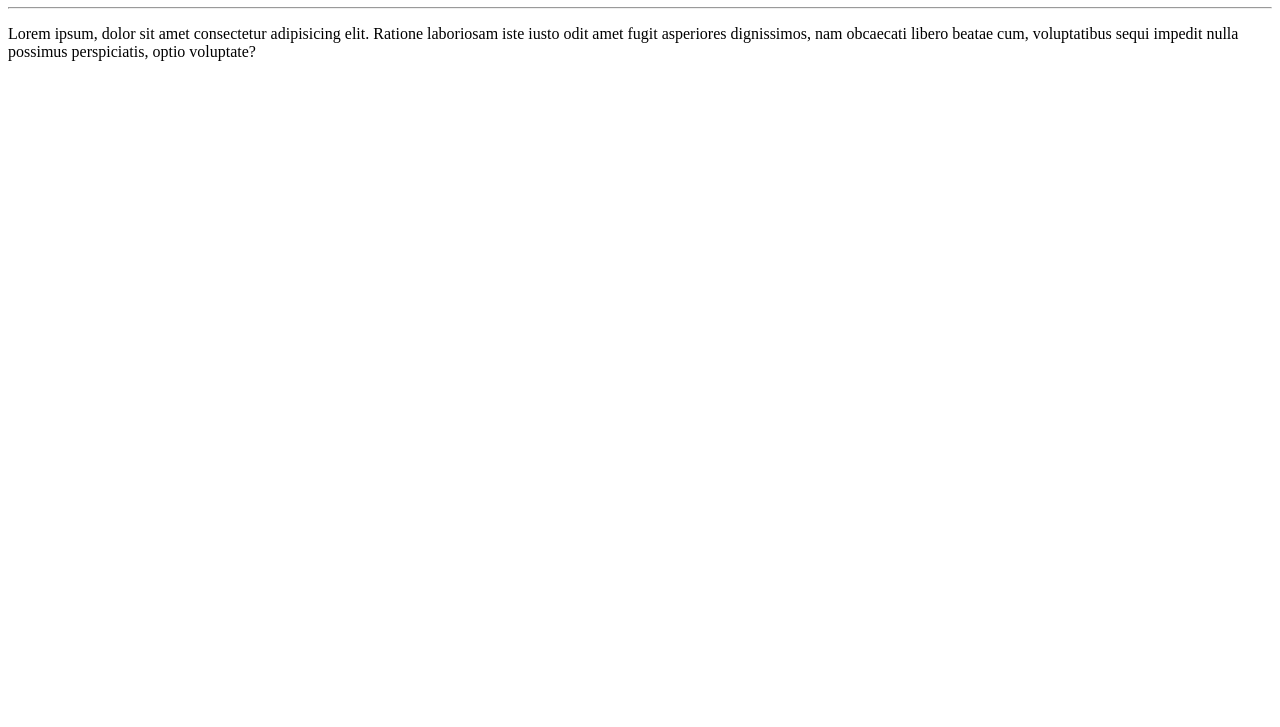
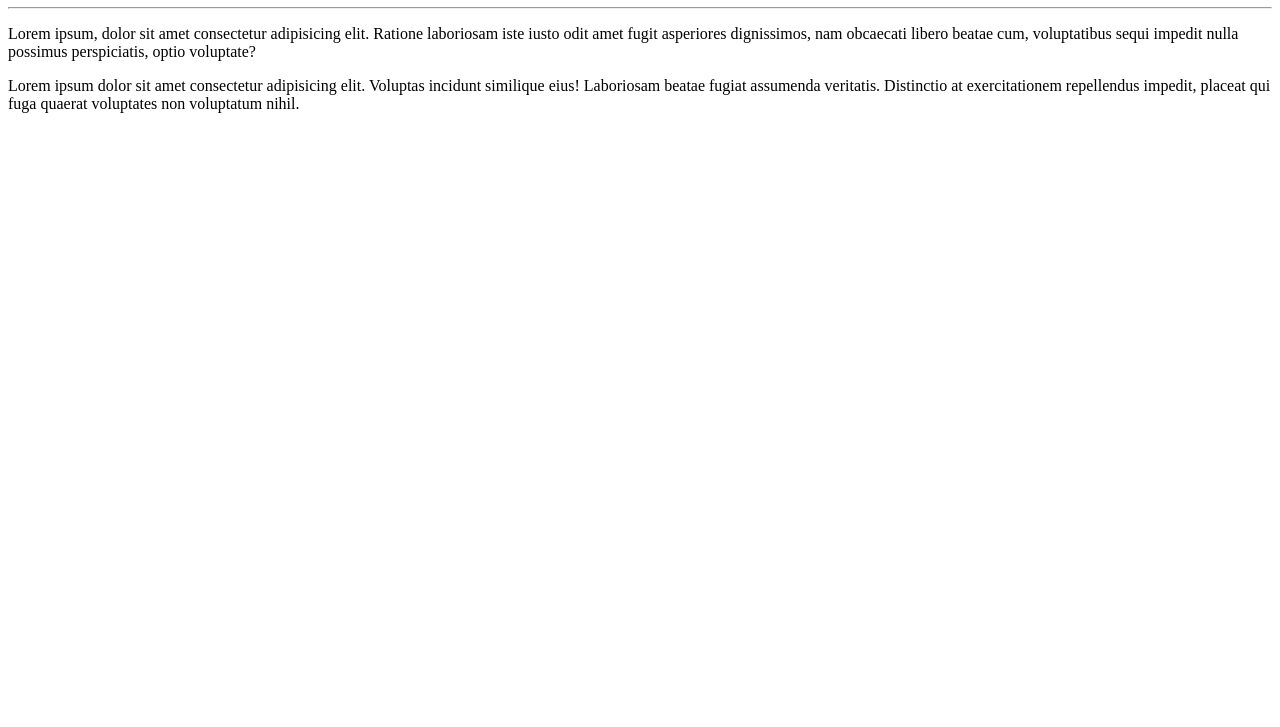
Before and after one commit to RenatoGFerreira/Hello-World, a plain HTML site: page site-exemplo/index.html in a window 1280 px wide. Shown: the part 73-800 px from the top of the page. Drawn offline with Linux system fonts and the light colour scheme.

Commit message:
Adicionado paragrafo
Paragrafo novo

```diff
--- a/site-exemplo/index.html
+++ b/site-exemplo/index.html
@@ -9,5 +9,6 @@
     <h1>Hello World!</h1>
     <hr>
     <p>Lorem ipsum, dolor sit amet consectetur adipisicing elit. Ratione laboriosam iste iusto odit amet fugit asperiores dignissimos, nam obcaecati libero beatae cum, voluptatibus sequi impedit nulla possimus perspiciatis, optio voluptate?</p>
+    <p>Lorem ipsum dolor sit amet consectetur adipisicing elit. Voluptas incidunt similique eius! Laboriosam beatae fugiat assumenda veritatis. Distinctio at exercitationem repellendus impedit, placeat qui fuga quaerat voluptates non voluptatum nihil.</p>
 </body>
 </html>
```
